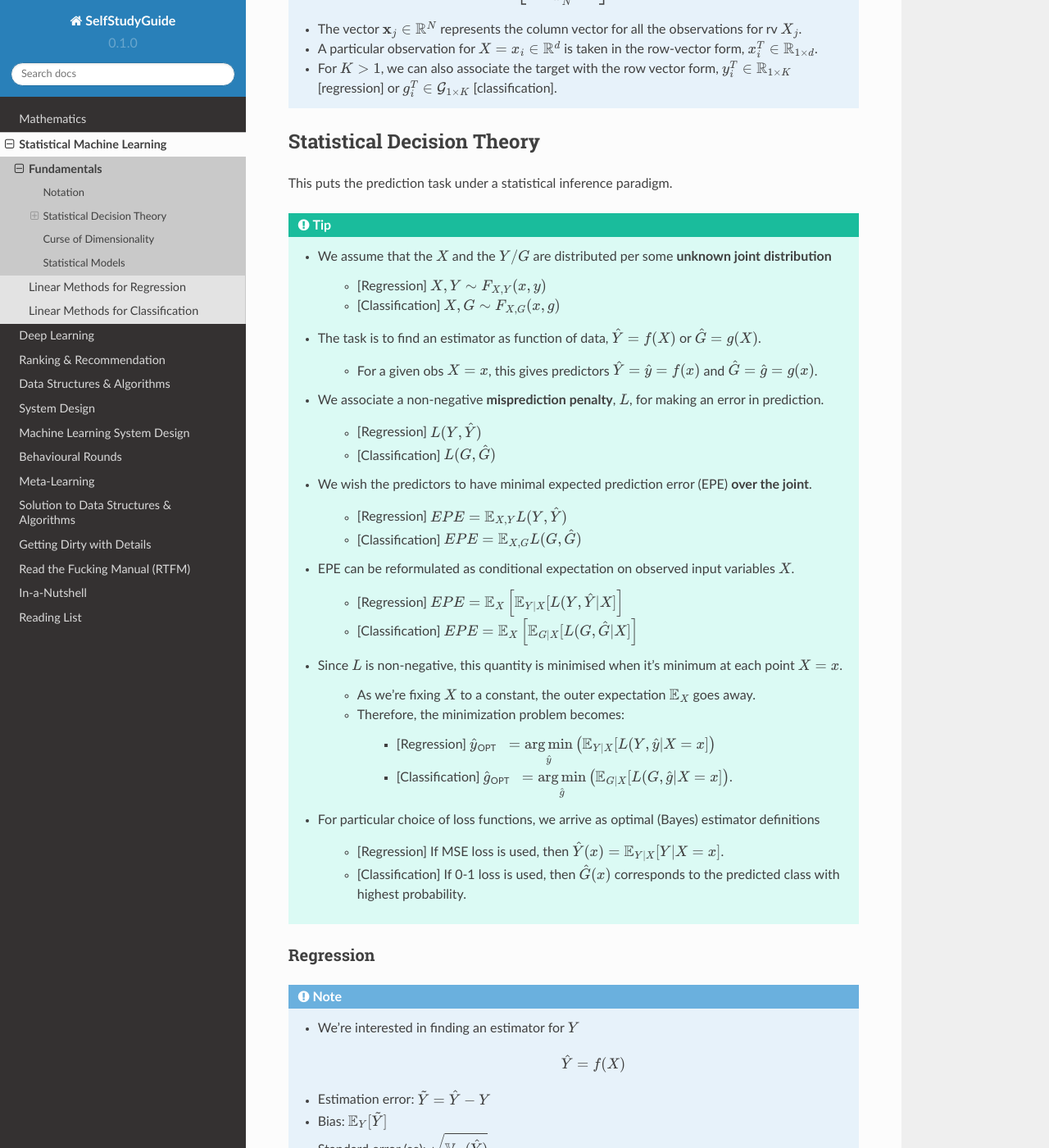
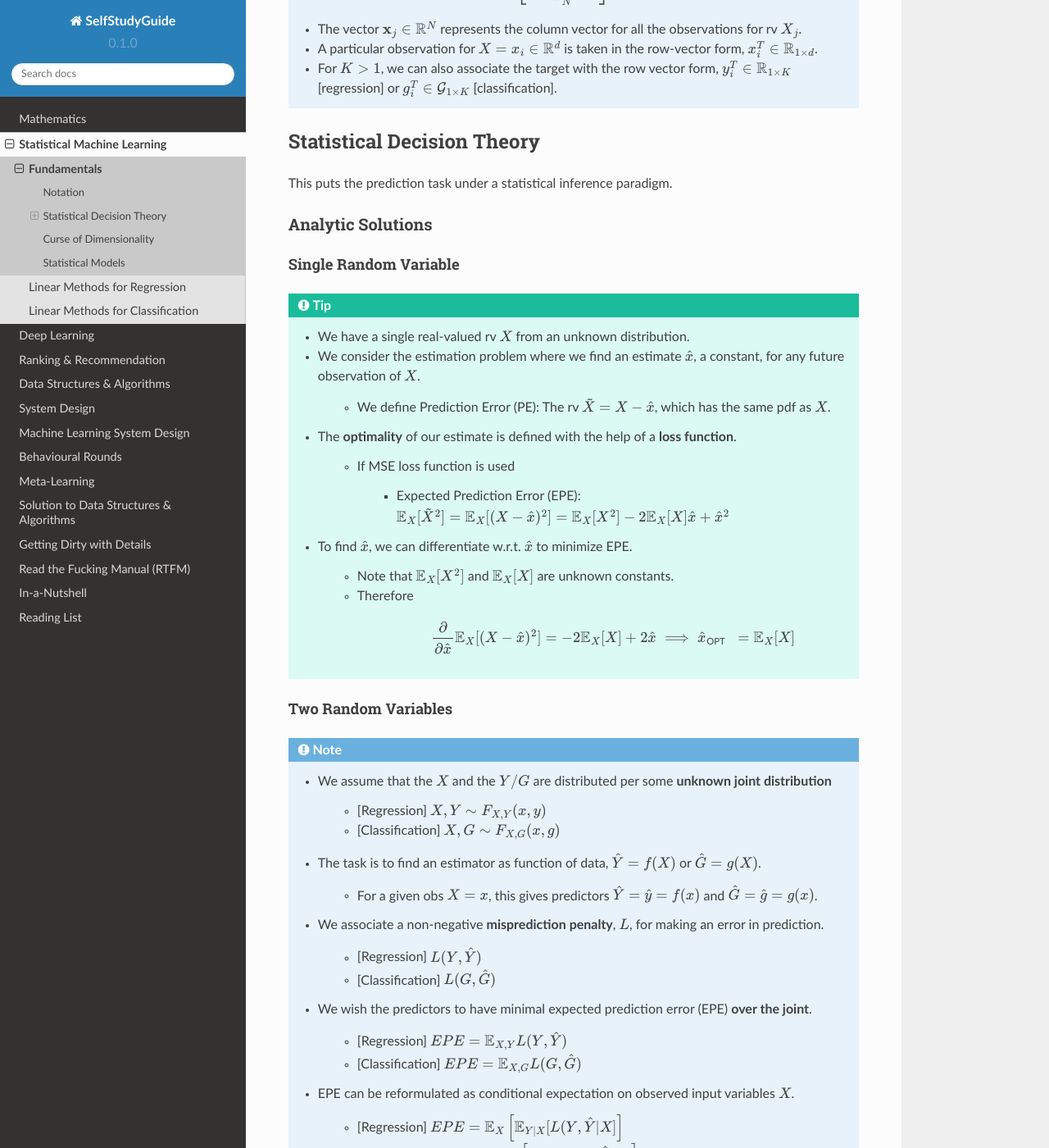
Before and after one commit to uselesstechjunks/leetcode, a Sphinx documentation site: the page built from docs/source/ml/basics.rst, in a window 1280 px wide and 1400 px high, scrolled down 767 px. Shown: the whole window at 82% size. Built offline with Sphinx 7.4.7 and the Read the Docs theme 2.0.0, drawn with Linux system fonts in a browser that asks for light colours; some of the changed text lies outside the part shown.

Commit message:
Update basics.rst

```diff
--- a/docs/source/ml/basics.rst
+++ b/docs/source/ml/basics.rst
@@ -31,7 +31,30 @@ Statistical Decision Theory
 **********************************************************************************
 This puts the prediction task under a statistical inference paradigm.
 
+Analytic Solutions
+==================================================================================
+Single Random Variable
+----------------------------------------------------------------------------------
 .. tip::
+	* We have a single real-valued rv :math:`X` from an unknown distribution.
+	* We consider the estimation problem where we find an estimate :math:`\hat{x}`, a constant, for any future observation of :math:`X`.
+
+		* We define Prediction Error (PE): The rv :math:`\tilde{X}=X-\hat{x}`, which has the same pdf as :math:`X`.
+	* The **optimality** of our estimate is defined with the help of a **loss function**.
+
+		* If MSE loss function is used
+
+			* Expected Prediction Error (EPE): :math:`\mathbb{E}_X[\tilde{X}^2]=\mathbb{E}_X[(X-\hat{x})^2]=\mathbb{E}_X[X^2]-2\mathbb{E}_X[X]\hat{x}+\hat{x}^2`
+	* To find :math:`\hat{x}`, we can differentiate w.r.t. :math:`\hat{x}` to minimize EPE.
+
+		* Note that :math:`\mathbb{E}_X[X^2]` and :math:`\mathbb{E}_X[X]` are unknown constants.
+		* Therefore
+
+			.. math:: \frac{\partial}{\mathop{\partial\hat{x}}}\mathbb{E}_X[(X-\hat{x})^2]=-2\mathbb{E}_X[X]+2\hat{x}\implies\hat{x}_{\text{OPT}}=\mathbb{E}_X[X]
+
+Two Random Variables
+----------------------------------------------------------------------------------
+.. note::
 	* We assume that the :math:`X` and the :math:`Y/G` are distributed per some **unknown joint distribution**
 
 		* [Regression] :math:`X,Y\sim F_{X,Y}(x,y)`
@@ -60,8 +83,8 @@ This puts the prediction task under a statistical inference paradigm.
 			* [Classification] :math:`\hat{g}_{\text{OPT}}=\underset{\hat{g}}{\arg\min}\left(\mathbb{E}_{G|X}[L(G,\hat{g}|X=x]\right)`.
 	* For particular choice of loss functions, we arrive as optimal (Bayes) estimator definitions
 
-		* [Regression] If MSE loss is used, then :math:`\hat{Y}(x)=\mathbb{E}_{Y|X}[Y|X=x]`.
-		* [Classification] If 0-1 loss is used, then :math:`\hat{G}(x)` corresponds to the predicted class with highest probability.
+		* [Regression] If MSE loss is used, then :math:`\hat{Y}=f(x)=\mathbb{E}_{Y|X}[Y|X=x]`, **mean of the conditional pdf**.
+		* [Classification] If 0-1 loss is used, then :math:`\hat{G}=g(x)` corresponds to the **mode of the conditional pmf**.
 
 Regression
 ==================================================================================
```
